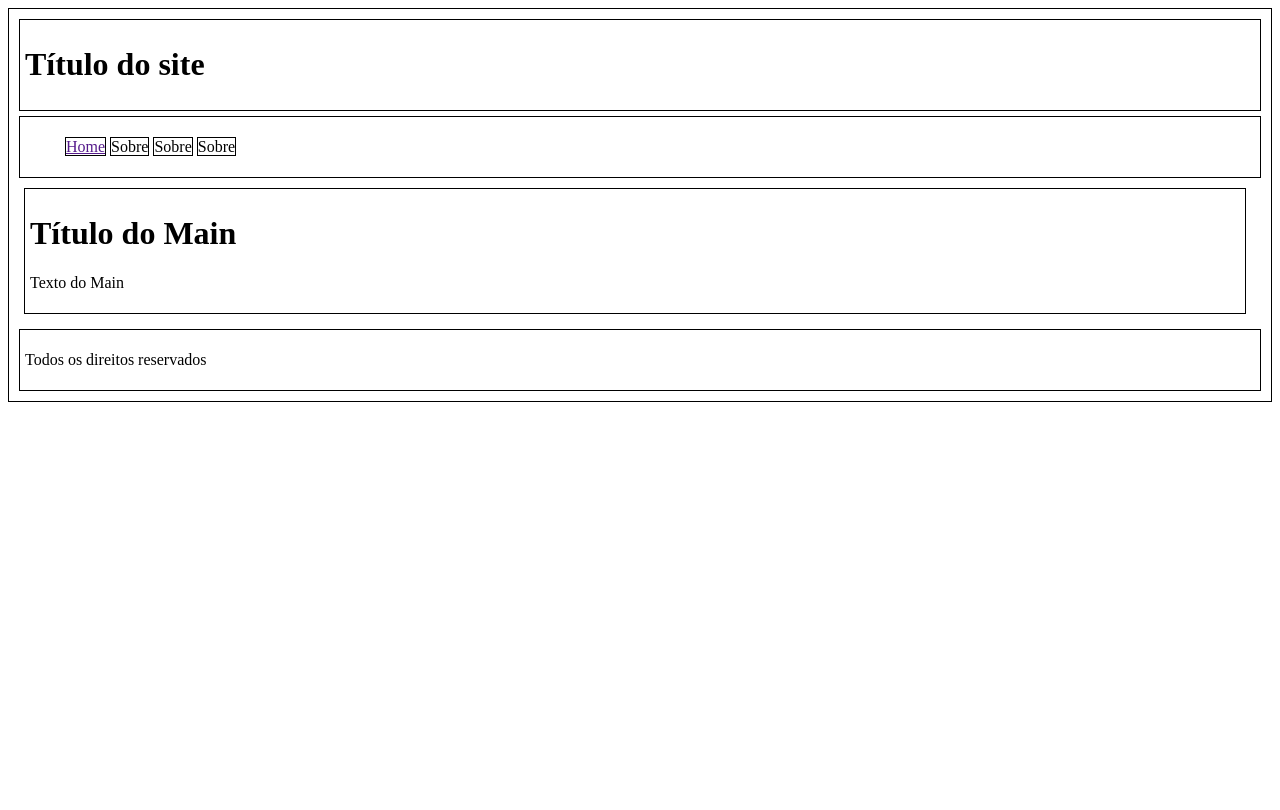
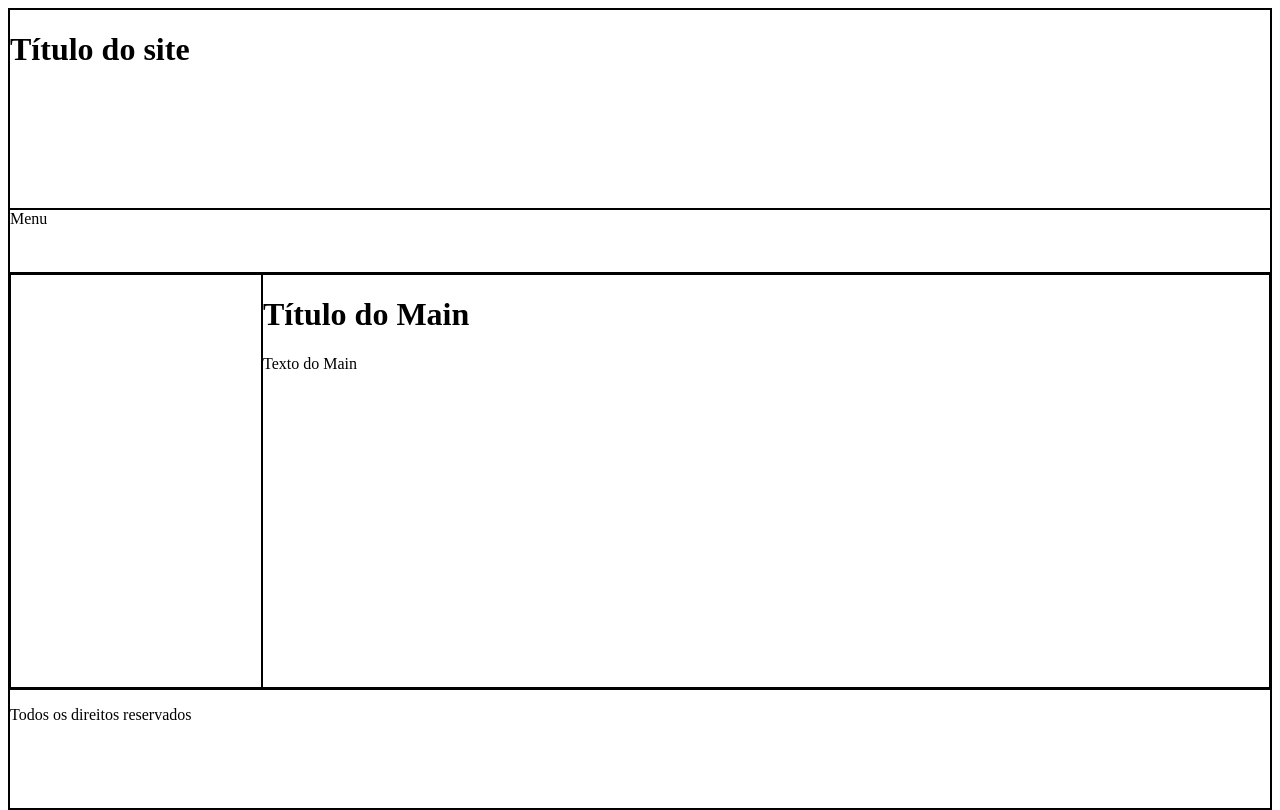
Before and after one commit to valmorzj/Design-responsivo-2019, a plain HTML site: page index.html in a window 1280 px wide. Drawn offline with Linux system fonts and the light colour scheme.

Commit message:
Novo estilo grid

```diff
--- /dev/null
+++ b/css/estilo-grid.css
@@ -0,0 +1,36 @@
+body, html{
+	height: 100%;
+}
+
+#container{
+	border: 1px solid #000;
+	height: 100%;
+	display: grid;
+	grid-template-rows: 25% 8% auto 15%;
+}
+
+#header{
+	border: 1px solid #000;
+}
+
+#main{
+	border: 1px solid #000;
+	display: grid;
+	grid-template-columns: 20% auto;
+}
+
+#main #menu-lateral{
+	border: 1px solid #000;
+}
+
+#main #content{
+	border: 1px solid #000;
+}
+
+#footer{
+	border: 1px solid #000;
+}
+
+#menu{
+	border: 1px solid #000;
+}
--- a/index.html
+++ b/index.html
@@ -4,7 +4,7 @@
 	<title>Projeto WebService 2019</title>
 	<meta charset="utf-8">
 
-	<link rel="stylesheet" type="text/css" href="css/estilo.css">
+	<link rel="stylesheet" type="text/css" href="css/estilo-grid.css">
 </head>
 <body>
 
@@ -15,18 +15,22 @@
 		</div>
 
 		<div id="menu">
-			<ul>
+			Menu
+			<!--<ul>
 				<li><a href="">Home</a></li>
 				<li>Sobre</li>
 				<li>Sobre</li>
 				<li>Sobre</li>
-			</ul>
+			</ul> -->
 		</div>
 
 		<div id="main">
-			<h1>Título do Main</h1>
+			<div id="menu-lateral"></div>
+			<div id="content">
+				<h1>Título do Main</h1>
 
-			<p>Texto do Main</p>
+				<p>Texto do Main</p>
+			</div>
 		</div>
 
 		<div id="footer">
```
